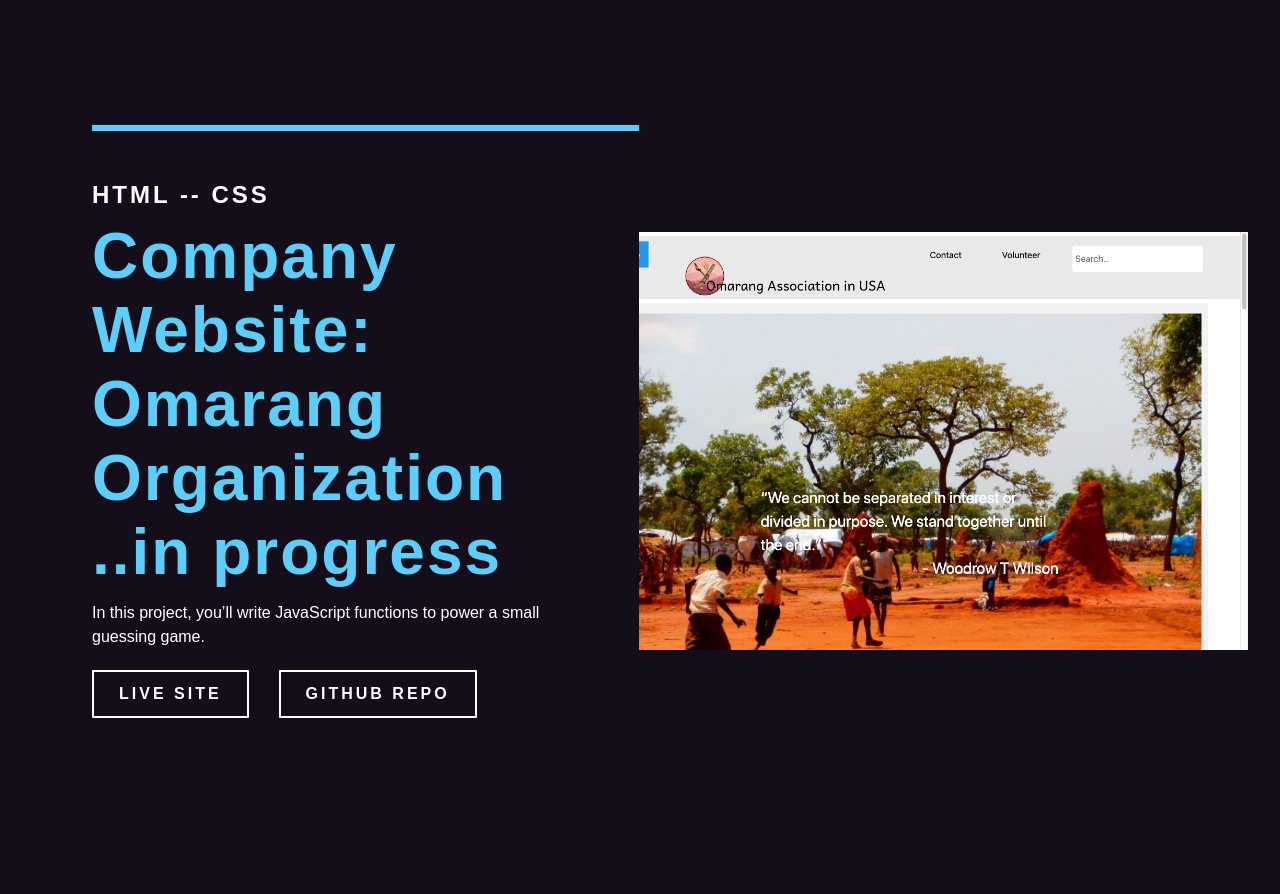
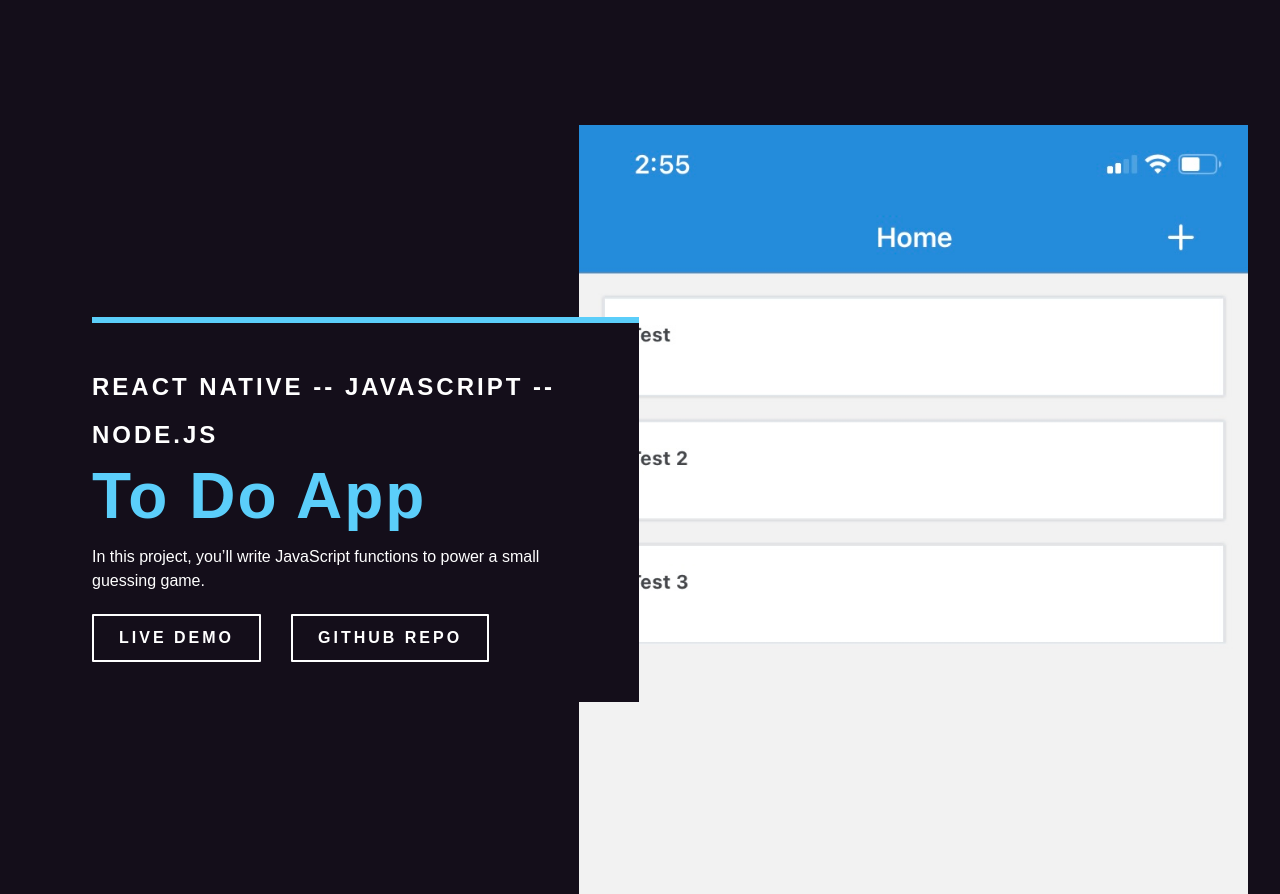
Before and after one commit to pharaohmak/pharaohmak.github.io, a plain HTML site: page index.html in a window 1280 px wide. Shown: the part 4080-4974 px from the top of the page. Drawn offline with Linux system fonts and the light colour scheme; a web font is replaced by a local one.

Commit message:
updated project

```diff
--- a/index.html
+++ b/index.html
@@ -269,12 +269,12 @@
                         </li>
                         <li>
                             <div class="ProjectCard__ProjectCardStyles-sc-1ewjskk-0 latnFe ">
-                                <div class="imageContainer transBlue odd "><img src="images/Screen Shot 2022-01-13 at 8.28.19 PM.png " alt="Screenshot of the Under the Sea project " /></div>
+                                <div class="imageContainer transBlue odd "><img src="images/IMG_0258.jpg " alt="Screenshot of the Under the Sea project " /></div>
                                 <div class="textContainer transBlue odd ">
-                                    <p class="skills ">HTML -- CSS</p>
-                                    <h3>Company Website: Omarang Organization ..in progress</h3>
+                                    <p class="skills ">React Native -- Javascript -- Node.js</p>
+                                    <h3>To Do App</h3>
                                     <p class="description ">In this project, you’ll write JavaScript functions to power a small guessing game.</p>
-                                    <div class="links "><a href="http://www.sleepingpharaoh.com/OmarangOrganization/" target="_blank " rel="noopener noreferrer " class="button ">Live Site</a><a href="https://github.com/pharaohmak/OmarangOrganization.git " target="_blank
+                                    <div class="links "><a href="http://www.sleepingpharaoh.com/OmarangOrganization/" target="_blank " rel="noopener noreferrer " class="button ">Live Demo</a><a href="https://github.com/pharaohmak/todolist.git " target="_blank
                                 " rel="noopener noreferrer " class="button ">GitHub Repo</a></div>
                                 </div>
                             </div>
```
Also changed, not shown: images/IMG_0258.PNG (added), images/IMG_0258.jpg (added).
